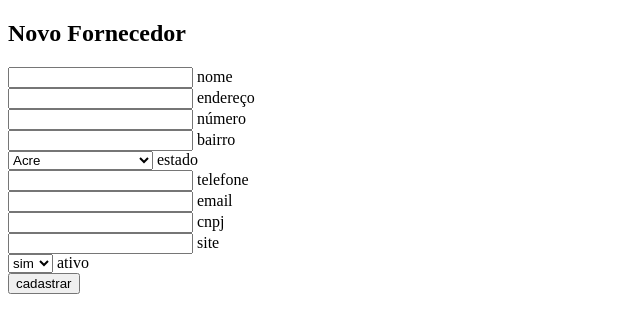
After one commit to gmendes0/e-commerce, a PHP site: page /adm_fornecedor.php in a window 1280 px wide. The commit adds this page. Shown: the top 333 px of the page, without its empty margins (0-640 px from the left). Run offline with PHP 8.4, Linux system fonts and the light colour scheme.

Commit message:
insert fornecedores

```diff
--- /dev/null
+++ b/adm_fornecedor.php
@@ -0,0 +1,141 @@
+<?php
+
+    $estados = array(
+        "AC" => "Acre",
+        "AL" => "Alagoas",
+        "AP" => "Amapá",
+        "AM" => "Amazonas",
+        "BA" => "Bahia",
+        "CE" => "Ceará",
+        "DF" => "Distrito Federal",
+        "ES" => "Espírito Santo",
+        "GO" => "Goiás",
+        "MA" => "Maranhão",
+        "MT" => "Mato Grosso",
+        "MS" => "Mato Grosso do Sul",
+        "MG" => "Minas Gerais",
+        "PA" => "Pará",
+        "PB" => "Paraíba",
+        "PR" => "Paraná",
+        "PE" => "Pernambuco",
+        "PI" => "Piauí",
+        "RJ" => "Rio de Janeiro",
+        "RN" => "Rio Grande do Norte",
+        "RS" => "Rio Grande do Sul",
+        "RO" => "Rondônia",
+        "RR" => "Roraima",
+        "SC" => "Santa Catarina",
+        "SP" => "São Paulo",
+        "SE" => "Sergipe",
+        "TO" => "Tocantins"
+    );
+
+    if(!empty($_POST)){
+
+        require_once 'lib/DaoFornecedor.php';
+        require_once 'lib/Fornecedor.php';
+
+        /* Insert */
+        $fornecedor = new Fornecedor();
+        $fornecedor->setNome($_POST['nome']);
+        $fornecedor->setEndereco($_POST['endereco']);
+        $fornecedor->setNumero($_POST['numero']);
+        $fornecedor->setBairro($_POST['bairro']);
+        $fornecedor->setUf($_POST['uf']);
+        $fornecedor->setTelefone($_POST['telefone']);
+        $fornecedor->setEmail($_POST['email']);
+        $fornecedor->setCnpj($_POST['cnpj']);
+        $fornecedor->setSite($_POST['site']);
+        $fornecedor->setAtivo($_POST['ativo']);
+        $fornecedor->setDatacadastro(date('Y-m-d H-i-s'));
+
+        DaoFornecedor::getInstance()->create($fornecedor);
+        /* Fim Insert */
+
+    }
+
+?>
+<!DOCTYPE html>
+<html>
+    <head>
+        <meta charset="UTF-8"/>
+        <meta name="viewport" content="width=device-width, initial-scale=1.0"/>
+        <meta http-equiv="X-UA-Compatible" content="ie=edge"/>
+        <title>Cadastrar - Fornecedor</title>
+    </head>
+
+    <body>
+
+        <!-- Formulário Fornecedor -->
+        <div>
+
+            <h2>Novo Fornecedor</h2>
+
+            <form method="post">
+
+                <div>
+                    <input type="text" name="nome"/>
+                    <label>nome</label>
+                </div>
+
+                <div>
+                    <input type="text" name="endereco"/>
+                    <label>endereço</label>
+                </div>
+
+                <div>
+                    <input type="text" name="numero"/>
+                    <label>número</label>
+                </div>
+
+                <div>
+                    <input type="text" name="bairro"/>
+                    <label>bairro</label>
+                </div>
+
+                <div>
+                    <select name="uf">
+                        <?php foreach($estados as $uf => $estado){ ?>
+                            <option value="<?php echo $uf; ?>"><?php echo $estado; ?></option>
+                        <?php } ?>
+                    </select>
+                    <label>estado</label>
+                </div>
+
+                <div>
+                    <input type="text" name="telefone"/>
+                    <label>telefone</label>
+                </div>
+
+                <div>
+                    <input type="text" name="email"/>
+                    <label>email</label>
+                </div>
+
+                <div>
+                    <input type="text" name="cnpj"/>
+                    <label>cnpj</label>
+                </div>
+
+                <div>
+                    <input type="text" name="site"/>
+                    <label>site</label>
+                </div>
+
+                <div>
+                    <select name="ativo">
+                        <option value="1">sim</option>
+                        <option value="0">não</option>
+                    </select>
+                    <label>ativo</label>
+                </div>
+
+                <div>
+                    <input type="submit" value="cadastrar"/>
+                </div>
+            </form>
+
+        </div>
+
+    </body>
+</html>
--- a/carrinho.php
+++ b/carrinho.php
@@ -4,7 +4,7 @@
 
     $content = false;
 
-    require_once 'lib/Compra.php';
+    require_once 'lib/Venda.php';
 
     if(!empty($_SESSION)){
 
--- a/lib/DaoProduto.php
+++ b/lib/DaoProduto.php
@@ -24,7 +24,7 @@
 
             try{
 
-                $sql = "INSERT INTO ".self::$tabela."(nome, valor, descricao, detalhes_tecnicos, ativo, foto) VALUES(:nome, :valor, :descricao, :detalhes, :ativo, :foto)";
+                $sql = "INSERT INTO ".self::$tabela."(nome, valor, descricao, detalhes_tecnicos, ativo, foto, fornecedor_idfornecedor) VALUES(:nome, :valor, :descricao, :detalhes, :ativo, :foto, :fornecedor)";
 
                 $stmt = Banco::getInstance()->prepare($sql);
                 $stmt->bindValue(':nome', $produto->getNome());
@@ -33,6 +33,7 @@
                 $stmt->bindValue(':detalhes', $produto->getDetalhes());
                 $stmt->bindValue(':ativo', $produto->getAtivo());
                 $stmt->bindValue(':foto', $produto->getFoto());
+                $stmt->bindValue(':fornecedor', $produto->getFornecedor());
                 return $stmt->execute();
 
             }catch(PDOException $e){
```
Also changed, not shown: adm_cadastrar.php (+15 -0 lines), lib/DaoFornecedor.php (added, +171 -0 lines), lib/Fornecedor.php (added, +210 -0 lines), lib/Produto.php (+14 -1 lines), fotage/19944600.jpg (added), fotage/handyarc130i.png (added).
